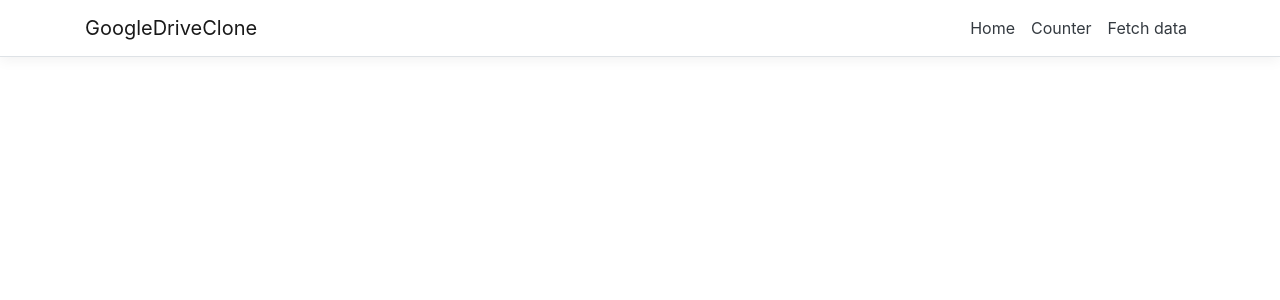
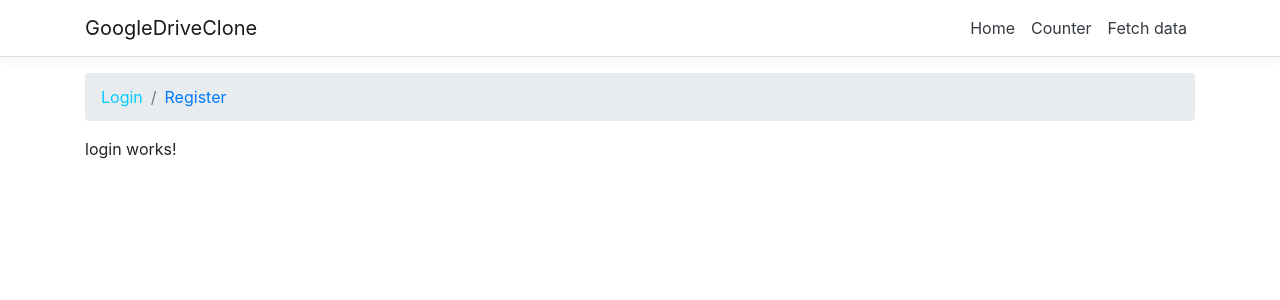
Before and after one commit to ngohungphuc/Presentation, an Angular app in the folder Angular Workshop/src/starting-point/GoogleDriveClone/GoogleDriveClone/ClientApp/: page /account/login in a window 1280 px wide. Before the commit this address led to /. Shown: the top 300 px of the page. Built offline with nearby package versions, Linux system fonts and the light colour scheme.

Commit message:
add routing for login and register component

```diff
--- /dev/null
+++ b/Angular Workshop/src/starting-point/GoogleDriveClone/GoogleDriveClone/ClientApp/src/app/account/account.routing.ts
@@ -0,0 +1,16 @@
+import { Routes } from "@angular/router";
+
+import { RegisterComponent } from "./register/register.component";
+import { AccountComponent } from "./account/account.component";
+import { LoginComponent } from "./login/login.component";
+
+export const accountRoutes: Routes = [
+  {
+    path: "account",
+    component: AccountComponent,
+    children: [
+      { path: "login", component: LoginComponent },
+      { path: "register-account", component: RegisterComponent }
+    ]
+  }
+];
--- /dev/null
+++ b/Angular Workshop/src/starting-point/GoogleDriveClone/GoogleDriveClone/ClientApp/src/app/account/account/account.component.html
@@ -0,0 +1,12 @@
+<nav aria-label="breadcrumb">
+  <ol class="breadcrumb">
+    <li class="breadcrumb-item">
+      <a [routerLink]="['login']" [routerLinkActive]="['active']">Login</a>
+    </li>
+    <li class="breadcrumb-item">
+      <a [routerLink]="['register-account']" [routerLinkActive]="['active']">Register</a>
+    </li>
+  </ol>
+</nav>
+
+<router-outlet></router-outlet>
--- /dev/null
+++ b/Angular Workshop/src/starting-point/GoogleDriveClone/GoogleDriveClone/ClientApp/src/app/account/account/account.component.scss
@@ -0,0 +1,5 @@
+a {
+  &.active {
+    color: #0CF;
+  }
+}
--- /dev/null
+++ b/Angular Workshop/src/starting-point/GoogleDriveClone/GoogleDriveClone/ClientApp/src/app/account/account/account.component.ts
@@ -0,0 +1,15 @@
+import { Component, OnInit } from '@angular/core';
+
+@Component({
+  selector: 'app-account',
+  templateUrl: './account.component.html',
+  styleUrls: ['./account.component.scss']
+})
+export class AccountComponent implements OnInit {
+
+  constructor() { }
+
+  ngOnInit() {
+  }
+
+}
--- /dev/null
+++ b/Angular Workshop/src/starting-point/GoogleDriveClone/GoogleDriveClone/ClientApp/src/app/account/login/login.component.html
@@ -0,0 +1,3 @@
+<p>
+  login works!
+</p>
--- /dev/null
+++ b/Angular Workshop/src/starting-point/GoogleDriveClone/GoogleDriveClone/ClientApp/src/app/account/login/login.component.ts
@@ -0,0 +1,12 @@
+import { Component, OnInit } from "@angular/core";
+
+@Component({
+  selector: "app-login",
+  templateUrl: "./login.component.html",
+  styleUrls: ["./login.component.scss"]
+})
+export class LoginComponent implements OnInit {
+  constructor() {}
+
+  ngOnInit() {}
+}
--- a/Angular Workshop/src/starting-point/GoogleDriveClone/GoogleDriveClone/ClientApp/src/app/account/register/register.component.ts
+++ b/Angular Workshop/src/starting-point/GoogleDriveClone/GoogleDriveClone/ClientApp/src/app/account/register/register.component.ts
@@ -8,7 +8,7 @@ import { RegisterModel } from "../../shared/models/register.model";
 @Component({
   selector: "app-register",
   templateUrl: "./register.component.html",
-  styleUrls: ["./register.component.sass"]
+  styleUrls: ["./register.component.scss"]
 })
 export class RegisterComponent implements OnInit {
   constructor(private http: HttpClient, private toastr: ToastrService) {}
--- a/Angular Workshop/src/starting-point/GoogleDriveClone/GoogleDriveClone/ClientApp/src/app/app.routing.ts
+++ b/Angular Workshop/src/starting-point/GoogleDriveClone/GoogleDriveClone/ClientApp/src/app/app.routing.ts
@@ -1,9 +1,9 @@
 import { Routes } from "@angular/router";
 
 import { HomeComponent } from "./home/home.component";
-import { RegisterComponent } from "./account/register/register.component";
+import { AccountComponent } from "./account/account/account.component";
+import { AccountModule } from "./account/account.module";
 
 export const routes: Routes = [
-  { path: "", component: HomeComponent, pathMatch: "full" },
-  { path: "register", component: RegisterComponent }
+  { path: "", component: HomeComponent, pathMatch: "full" }
 ];
--- a/Angular Workshop/src/starting-point/GoogleDriveClone/GoogleDriveClone/ClientApp/src/styles.scss
+++ b/Angular Workshop/src/starting-point/GoogleDriveClone/GoogleDriveClone/ClientApp/src/styles.scss
@@ -1 +1,4 @@
 /* You can add global styles to this file, and also import other style files */
+a {
+  text-decoration: none;
+}
```
Also changed, not shown: Angular Workshop/src/starting-point/GoogleDriveClone/GoogleDriveClone/ClientApp/src/app/account/account.module.ts (+7 -3 lines), Angular Workshop/src/starting-point/GoogleDriveClone/GoogleDriveClone/ClientApp/src/app/account/login/login.component.scss (added), Angular Workshop/src/starting-point/GoogleDriveClone/GoogleDriveClone/ClientApp/src/app/account/register/register.component.scss (added), 2 other files (tests, documents, lock files or other folders).
